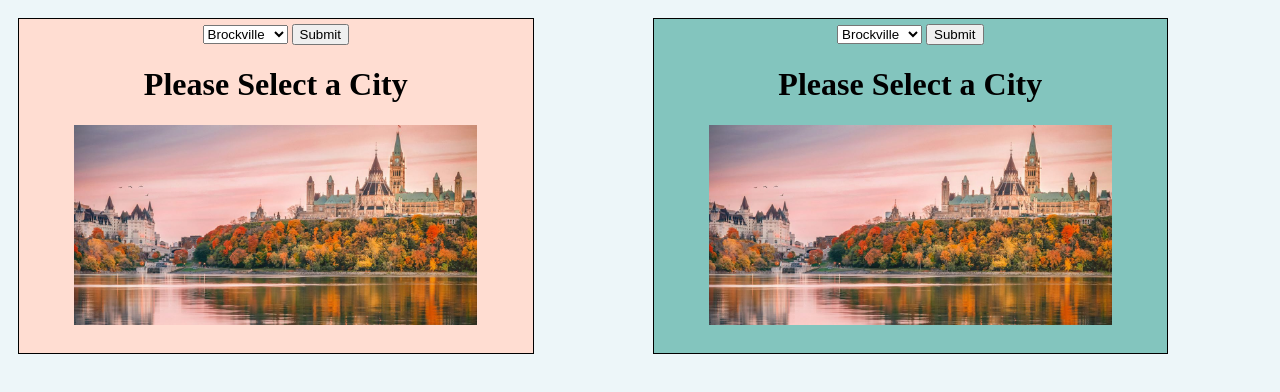
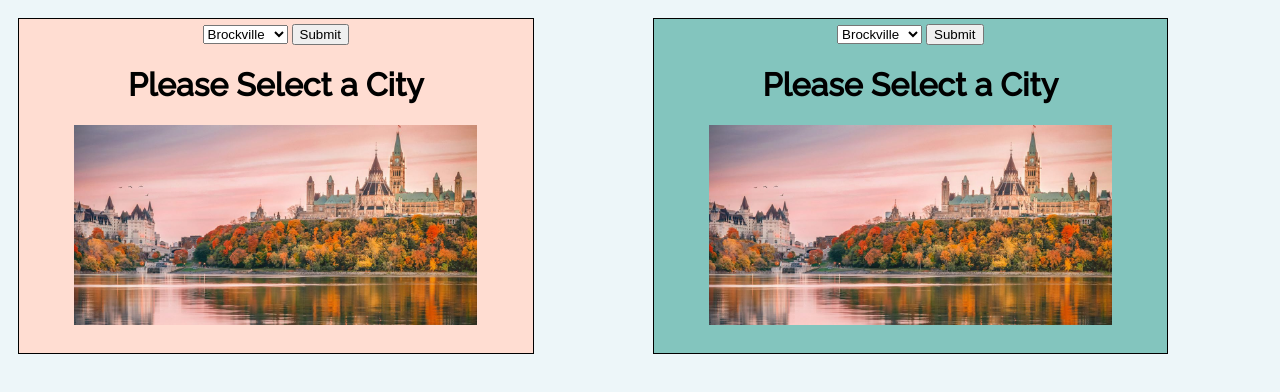
Before and after one commit to bteeboy/WeatherCompare, a plain HTML site: page index.html in a window 1280 px wide. Drawn offline with nearby package versions, Linux system fonts and the light colour scheme.

Commit message:
Fonts
added some fonts

```diff
--- a/app.css
+++ b/app.css
@@ -3,6 +3,14 @@ body {
     display: grid;
     gap: 5px;
     grid-template-columns: 1fr 1fr;
+}
+
+h1 {
+    font-family: 'Raleway', sans-serif;
+}
+
+h3 {
+    font-family: 'Hind', sans-serif;
 }
 
 #first {
@@ -33,7 +41,6 @@ body {
     height: 200px;
     width: 80%;
 }
-
 @media (max-width: 800px){
     body {
         display: grid;
--- a/index.html
+++ b/index.html
@@ -4,6 +4,8 @@
     <meta charset="UTF-8">
     <meta http-equiv="X-UA-Compatible" content="IE=edge">
     <meta name="viewport" content="width=device-width, initial-scale=1.0">
+    <link rel="preconnect" href="https://fonts.googleapis.com"><link rel="preconnect" href="https://fonts.gstatic.com" crossorigin>
+    <link href="https://fonts.googleapis.com/css2?family=Hind&family=Raleway:wght@500&display=swap" rel="stylesheet">
     <link rel="stylesheet" href="app.css">
     <title>Weather Compare App</title>
 </head>
```
